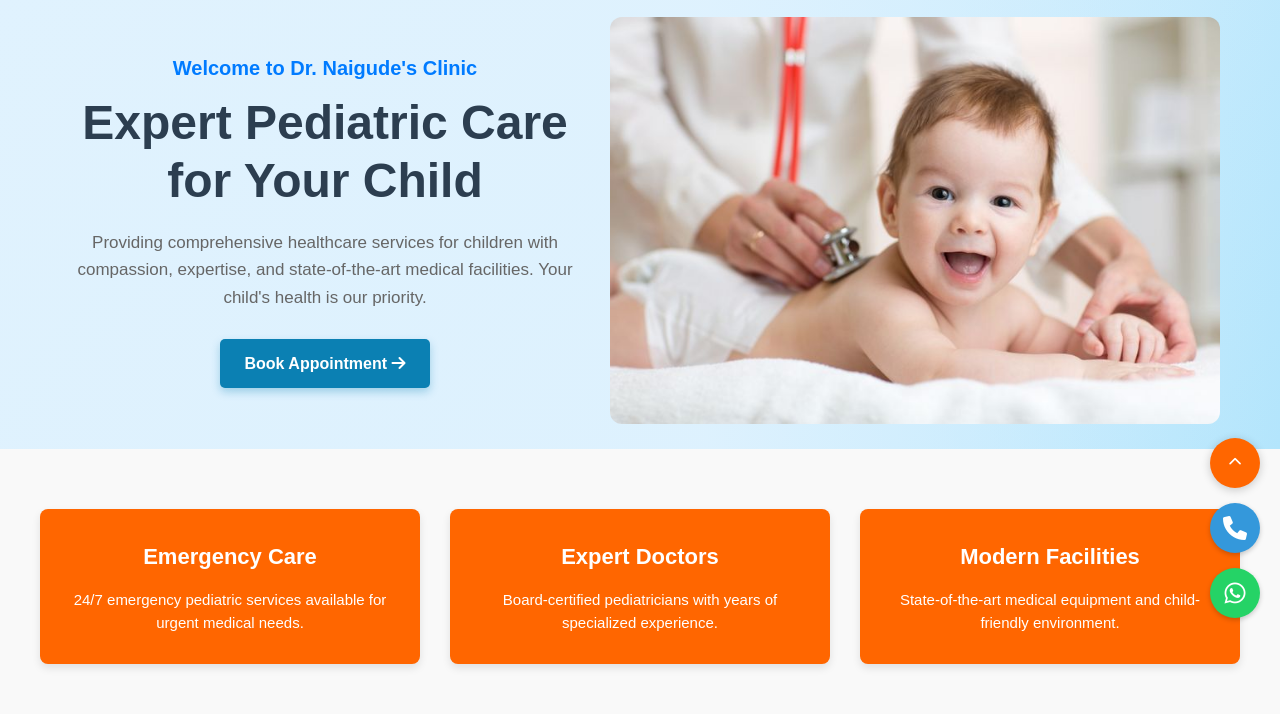
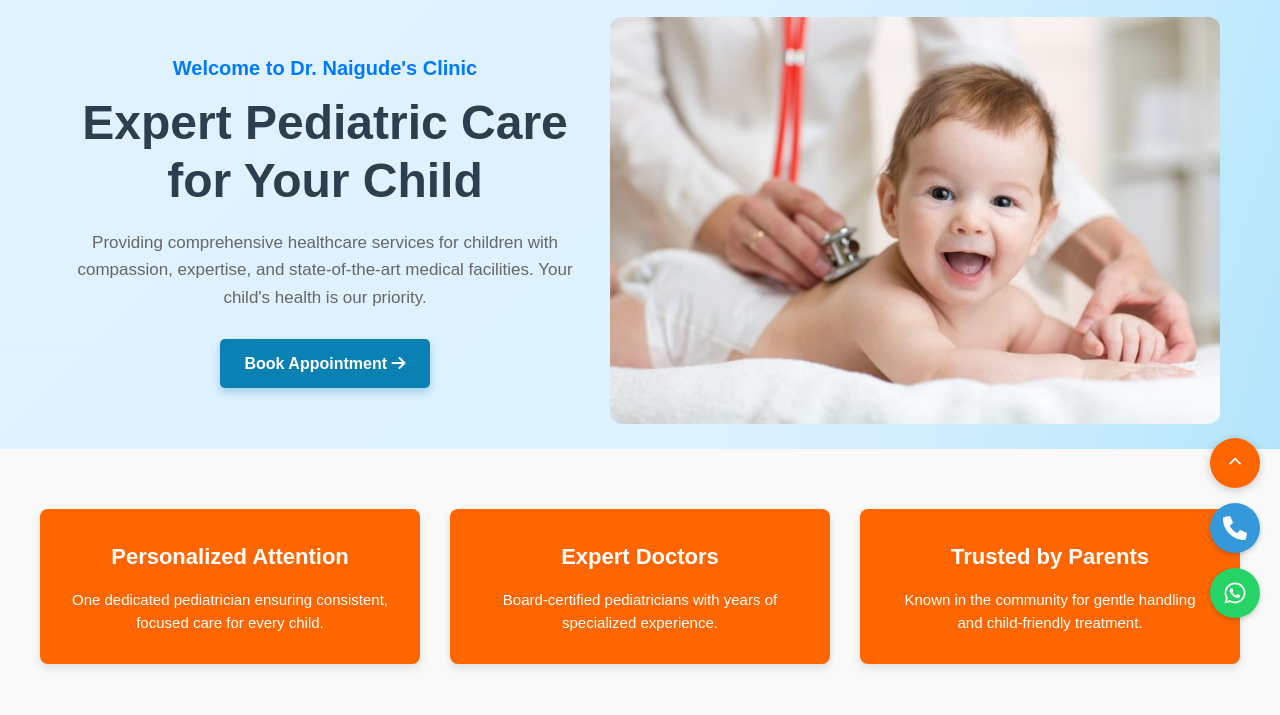
Before and after one commit to Vaibhav-Thorwat/doctor-website, a Flask app: page / in a window 1280 px wide. Shown: the part 162-877 px from the top of the page. Run offline with Flask 3, Linux system fonts and the light colour scheme.

Commit message:
Update index.html

```diff
--- a/templates/index.html
+++ b/templates/index.html
@@ -80,16 +80,16 @@
         <div class="container">
             <div class="quick-links-grid">
                 <div class="link-box">
-                    <h3>Emergency Care</h3>
-                    <p>24/7 emergency pediatric services available for urgent medical needs.</p>
+                    <h3>Personalized Attention</h3>
+                    <p>One dedicated pediatrician ensuring consistent, focused care for every child.</p>
                 </div>
                 <div class="link-box">
                     <h3>Expert Doctors</h3>
                     <p>Board-certified pediatricians with years of specialized experience.</p>
                 </div>
                 <div class="link-box">
-                    <h3>Modern Facilities</h3>
-                    <p>State-of-the-art medical equipment and child-friendly environment.</p>
+                    <h3>Trusted by Parents</h3>
+                    <p>Known in the community for gentle handling and child-friendly treatment.</p>
                 </div>
             </div>
         </div>
```
